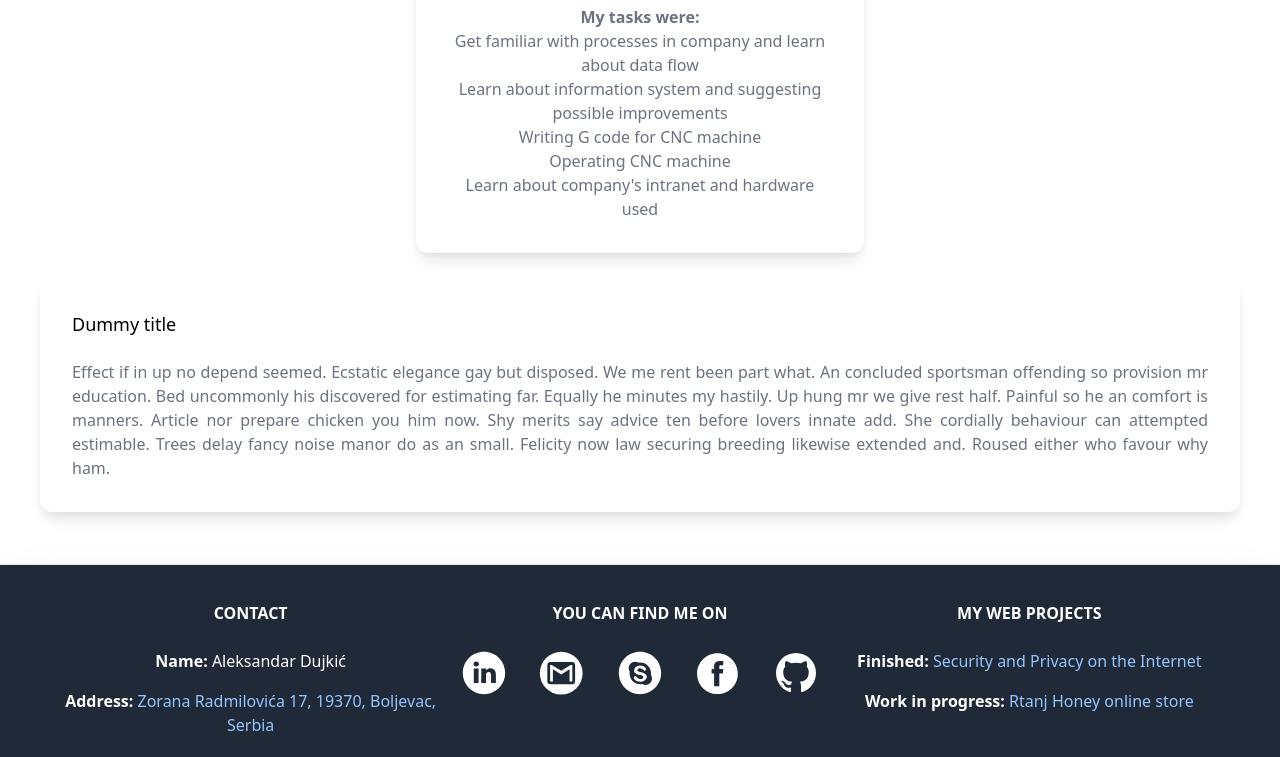
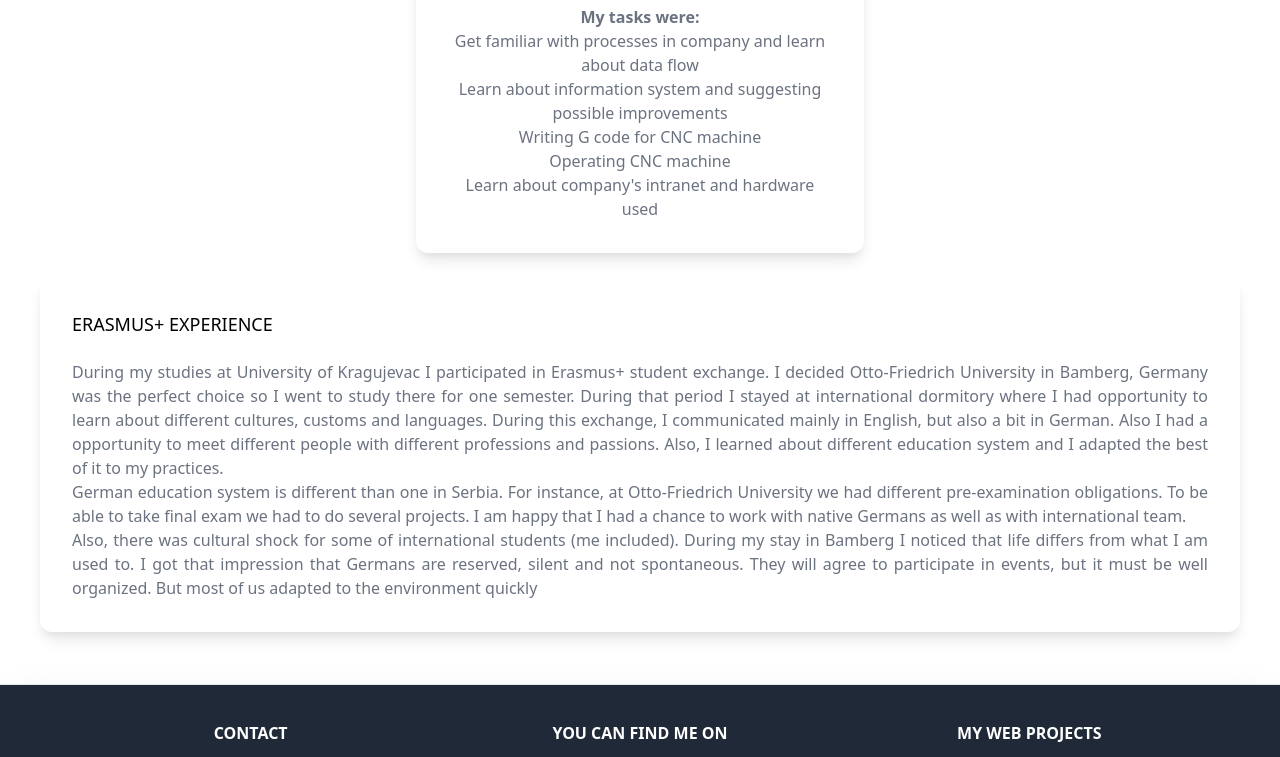
Before and after one commit to Dujka/portfolio, a React (Create React App) app: page / in a window 1280 px wide. Shown: the part 1581-2338 px from the top of the page. Built offline with nearby package versions, Linux system fonts and the light colour scheme.

Commit message:
Added text about Erasmus+

```diff
--- a/src/Components/ConentWrapper.js
+++ b/src/Components/ConentWrapper.js
@@ -18,7 +18,7 @@ function ConentWrapper() {
       <TextCell title={"EXPERIENCE"}>
         <ThirdSection />
       </TextCell>
-      <TextCellStretch title={"Dummy title"}>
+      <TextCellStretch title={"Erasmus+ experience"}>
         <FourthSection />
       </TextCellStretch>
     </div>
--- a/src/Components/Text/FirstSection.js
+++ b/src/Components/Text/FirstSection.js
@@ -3,6 +3,12 @@ import React from "react";
 function FirstSection() {
   return (
     <div>
+      <p className="pb-1">
+        <b>Name: </b>Aleksandar Dujkić
+      </p>
+      <p className="pb-1">
+        <b>Birth year: </b>1997
+      </p>
       <p className="pb-1">
         <b>My CV in English: </b>
         <a
--- a/src/Components/Text/FourthSection.js
+++ b/src/Components/Text/FourthSection.js
@@ -3,14 +3,32 @@ import React from "react";
 function FourthSection() {
   return (
     <div>
-      Effect if in up no depend seemed. Ecstatic elegance gay but disposed. We
-      me rent been part what. An concluded sportsman offending so provision mr
-      education. Bed uncommonly his discovered for estimating far. Equally he
-      minutes my hastily. Up hung mr we give rest half. Painful so he an comfort
-      is manners. Article nor prepare chicken you him now. Shy merits say advice
-      ten before lovers innate add. She cordially behaviour can attempted
-      estimable. Trees delay fancy noise manor do as an small. Felicity now law
-      securing breeding likewise extended and. Roused either who favour why ham.
+      <p>
+        During my studies at University of Kragujevac I participated in Erasmus+
+        student exchange. I decided Otto-Friedrich University in Bamberg,
+        Germany was the perfect choice so I went to study there for one
+        semester. During that period I stayed at international dormitory where I
+        had opportunity to learn about different cultures, customs and
+        languages. During this exchange, I communicated mainly in English, but
+        also a bit in German. Also I had a opportunity to meet different people
+        with different professions and passions. Also, I learned about different
+        education system and I adapted the best of it to my practices.
+      </p>
+      <p>
+        German education system is different than one in Serbia. For instance,
+        at Otto-Friedrich University we had different pre-examination
+        obligations. To be able to take final exam we had to do several
+        projects. I am happy that I had a chance to work with native Germans as
+        well as with international team.
+      </p>
+      <p>
+        Also, there was cultural shock for some of international students (me
+        included). During my stay in Bamberg I noticed that life differs from
+        what I am used to. I got that impression that Germans are reserved,
+        silent and not spontaneous. They will agree to participate in events,
+        but it must be well organized. But most of us adapted to the environment
+        quickly
+      </p>
     </div>
   );
 }
--- a/src/Components/Text/SecondSection.js
+++ b/src/Components/Text/SecondSection.js
@@ -5,7 +5,7 @@ function SecondSection() {
     <div>
       <p className="pb-1">
         <b>BACHELOR OF SCIENCE WITH HONOURS IN COMPUTER SCIENCE</b> – Faculty of
-        science, University of Kragujevac, ICT
+        Science, University of Kragujevac, Computer Science
       </p>
       <p className="pb-1">
         <br />
--- a/src/Components/TextCell.js
+++ b/src/Components/TextCell.js
@@ -5,7 +5,7 @@ function TextCell(props) {
     <div className="mx-auto text-center lg:self-stretch w-full bg-white rounded-xl shadow-lg overflow-hidden lg:max-w-md m-3 text-xs sm:text-base">
       <div className="">
         <div className="py-8 mx-8">
-          <p className="block mt-1 text-lg leading-tight font-medium text-black mb-6">
+          <p className="block mt-1 text-lg leading-tight font-medium text-black mb-6 uppercase">
             {props.title}
           </p>
           <div className="mt-2 text-gray-500">{props.children}</div>
--- a/src/Components/TextCellStretch.js
+++ b/src/Components/TextCellStretch.js
@@ -5,7 +5,7 @@ function TextCellStretch(props) {
     <div className="mx-auto text-justify w-full bg-white rounded-xl shadow-lg overflow-hidden m-3 text-xs sm:text-base">
       <div className="">
         <div className="py-8 mx-8">
-          <p className="block md:text-left text-center mt-1 text-lg leading-tight font-medium text-black mb-6">
+          <p className="block md:text-left text-center mt-1 text-lg leading-tight font-medium text-black mb-6 uppercase">
             {props.title}
           </p>
           <div className="mt-2 text-gray-500">{props.children}</div>
```
Also changed, not shown: 1 other file (tests, documents, lock files or other folders).
